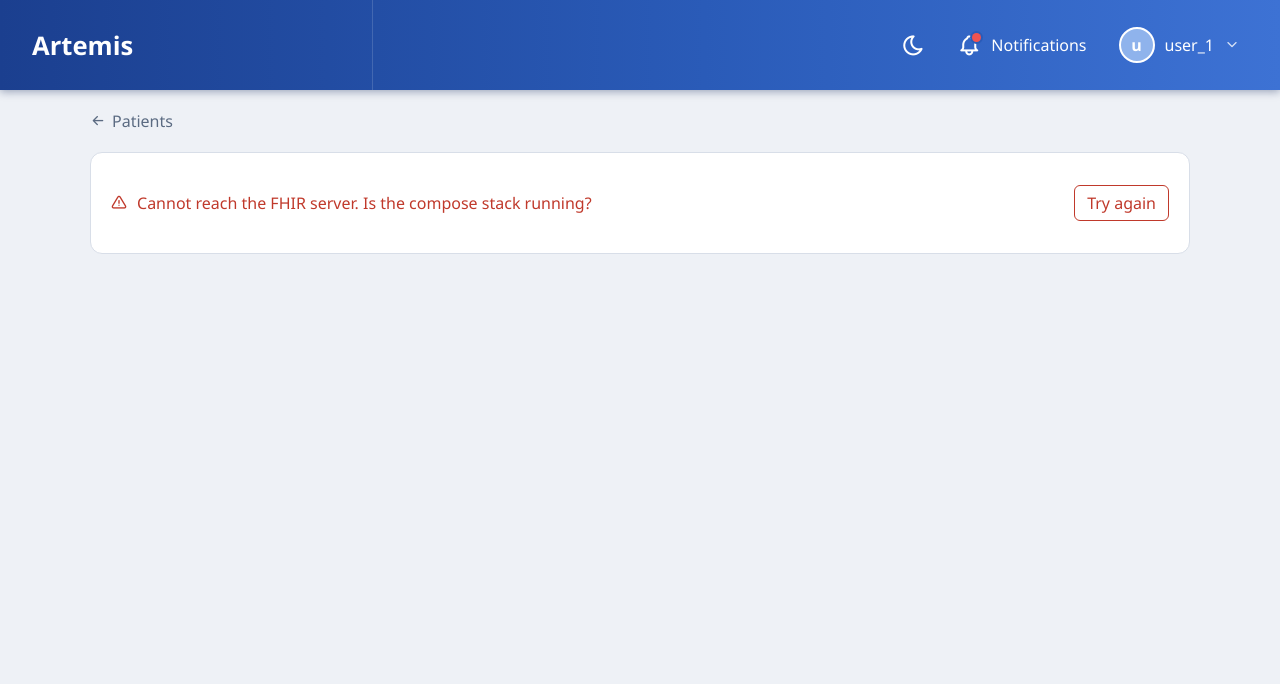
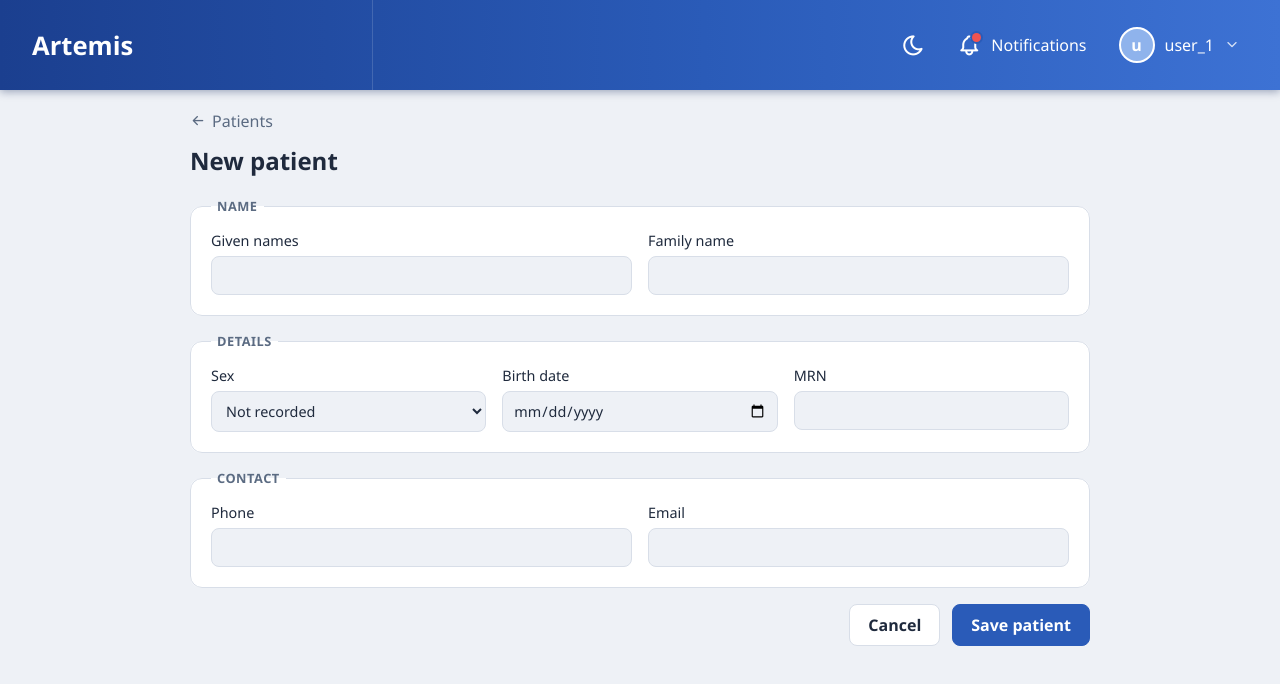
Before and after one commit to fragkiadamis/hospital-records, an Angular app: page /patients/new in a window 1280 px wide. Shown: the top 684 px of the page. Built offline with nearby package versions, Linux system fonts and the light colour scheme; no server answers.

Commit message:
feat: Add patient form and create page

```diff
--- a/src/app/app.routes.ts
+++ b/src/app/app.routes.ts
@@ -9,6 +9,11 @@ export const routes: Routes = [
     loadComponent: () => import('./pages/patient-list/patient-list').then((m) => m.PatientList),
   },
   {
+    path: 'patients/new', // before patients/:id, which would otherwise take "new" as an id
+    title: 'New patient · Artemis',
+    loadComponent: () => import('./pages/patient-new/patient-new').then((m) => m.PatientNew),
+  },
+  {
     path: 'patients/:id',
     title: 'Patient · Artemis', // replaced by the patient's name once loaded
     loadComponent: () => import('./pages/patient-page/patient-page').then((m) => m.PatientPage),
--- /dev/null
+++ b/src/app/fhir/resources/patient/patient-form/patient-form.html
@@ -0,0 +1,81 @@
+<form [formGroup]="form" (ngSubmit)="submit()" novalidate>
+  <fieldset>
+    <legend>Name</legend>
+    <div class="row">
+      <label>
+        Given names
+        <input formControlName="given" autocomplete="off" [attr.aria-invalid]="showNameError" />
+      </label>
+      <label>
+        Family name
+        <input formControlName="family" autocomplete="off" [attr.aria-invalid]="showNameError" />
+      </label>
+    </div>
+    @if (showNameError) {
+      <p class="error" role="alert">Enter a given or a family name.</p>
+    }
+  </fieldset>
+
+  <fieldset>
+    <legend>Details</legend>
+    <div class="row">
+      <label>
+        Sex
+        <select formControlName="gender">
+          <option value="">Not recorded</option>
+          <option value="female">Female</option>
+          <option value="male">Male</option>
+          <option value="other">Other</option>
+          <option value="unknown">Unknown</option>
+        </select>
+      </label>
+      <label>
+        Birth date
+        <input
+          type="date"
+          formControlName="birthDate"
+          [max]="today"
+          [attr.aria-invalid]="showError('birthDate', 'future')"
+        />
+        @if (showError('birthDate', 'future')) {
+          <span class="error" role="alert">The birth date can't be in the future.</span>
+        }
+      </label>
+      <label>
+        <span><abbr title="Medical record number">MRN</abbr></span>
+        <input formControlName="mrn" autocomplete="off" />
+      </label>
+    </div>
+  </fieldset>
+
+  <fieldset>
+    <legend>Contact</legend>
+    <div class="row">
+      <label>
+        Phone
+        <input type="tel" formControlName="phone" autocomplete="off" />
+      </label>
+      <label>
+        Email
+        <input
+          type="email"
+          formControlName="email"
+          autocomplete="off"
+          [attr.aria-invalid]="showError('email', 'email')"
+        />
+        @if (showError('email', 'email')) {
+          <span class="error" role="alert">Enter a valid email address.</span>
+        }
+      </label>
+    </div>
+  </fieldset>
+
+  <div class="actions">
+    <button type="button" class="secondary" [disabled]="saving()" (click)="cancelled.emit()">
+      Cancel
+    </button>
+    <button type="submit" class="primary" [disabled]="saving()">
+      {{ saving() ? 'Saving…' : 'Save patient' }}
+    </button>
+  </div>
+</form>
--- /dev/null
+++ b/src/app/fhir/resources/patient/patient-form/patient-form.scss
@@ -0,0 +1,102 @@
+:host {
+  display: block;
+}
+
+form {
+  display: grid;
+  gap: 16px;
+}
+
+fieldset {
+  margin: 0;
+  padding: 16px 20px 20px;
+  border: 1px solid var(--border);
+  border-radius: 12px;
+  background: var(--surface);
+}
+
+legend {
+  padding: 0 6px;
+  color: var(--text-muted);
+  font-size: 0.8rem;
+  font-weight: 600;
+  letter-spacing: 0.04em;
+  text-transform: uppercase;
+}
+
+.row {
+  display: grid;
+  grid-template-columns: repeat(auto-fit, minmax(220px, 1fr));
+  gap: 16px;
+}
+
+label {
+  display: grid;
+  gap: 6px;
+  align-content: start;
+  font-size: 0.9rem;
+}
+
+abbr {
+  text-decoration: none;
+}
+
+input,
+select {
+  padding: 9px 10px;
+  border: 1px solid var(--border);
+  border-radius: 8px;
+  color: inherit;
+  background: var(--bg);
+  font: inherit;
+
+  &:focus {
+    border-color: var(--header-mid);
+    outline: 2px solid color-mix(in srgb, var(--header-mid) 25%, transparent);
+  }
+
+  &[aria-invalid='true'] {
+    border-color: #c0392b;
+  }
+}
+
+.error {
+  margin: 8px 0 0;
+  color: #c0392b;
+  font-size: 0.85rem;
+}
+
+label .error {
+  margin: 0;
+}
+
+.actions {
+  display: flex;
+  justify-content: flex-end;
+  gap: 12px;
+}
+
+button {
+  padding: 9px 18px;
+  border-radius: 8px;
+  font: inherit;
+  font-weight: 600;
+  cursor: pointer;
+
+  &:disabled {
+    opacity: 0.6;
+    cursor: default;
+  }
+}
+
+.primary {
+  border: 1px solid var(--header-mid);
+  color: #fff;
+  background: var(--header-mid);
+}
+
+.secondary {
+  border: 1px solid var(--border);
+  color: inherit;
+  background: var(--surface);
+}
--- /dev/null
+++ b/src/app/fhir/resources/patient/patient-form/patient-form.ts
@@ -0,0 +1,88 @@
+import { Component, effect, inject, input, output } from '@angular/core';
+import {
+  AbstractControl,
+  NonNullableFormBuilder,
+  ReactiveFormsModule,
+  ValidationErrors,
+  Validators,
+} from '@angular/forms';
+import type { Patient } from 'fhir/r4';
+import { formToPatient, PatientFormValue, patientToForm } from '../patient-mapper';
+
+/** Today as YYYY-MM-DD in the user's time zone, the format of <input type="date">. */
+function today(): string {
+  const now = new Date();
+  return new Date(now.getTime() - now.getTimezoneOffset() * 60_000).toISOString().slice(0, 10);
+}
+
+/** A birth date can't be in the future. */
+function notInFuture(control: AbstractControl<string>): ValidationErrors | null {
+  return control.value && control.value > today() ? { future: true } : null;
+}
+
+/** A patient needs at least a given or a family name. */
+function nameRequired(group: AbstractControl): ValidationErrors | null {
+  const { given, family } = group.value as Pick<PatientFormValue, 'given' | 'family'>;
+  return given?.trim() || family?.trim() ? null : { nameRequired: true };
+}
+
+/**
+ * Create / edit form for a Patient. It saves nothing itself: on submit it emits the Patient
+ * built by the mapper, and the page decides whether that is a create or an update.
+ */
+@Component({
+  imports: [ReactiveFormsModule],
+  selector: 'app-patient-form',
+  styleUrl: './patient-form.scss',
+  templateUrl: './patient-form.html',
+})
+export class PatientForm {
+  /** The stored patient when editing; fields the form doesn't show are kept from it. */
+  readonly patient = input<Patient>();
+  /** Disables the buttons while the page is saving. */
+  readonly saving = input(false);
+
+  readonly save = output<Patient>();
+  readonly cancelled = output<void>();
+
+  protected readonly form = inject(NonNullableFormBuilder).group(
+    {
+      given: [''],
+      family: [''],
+      gender: ['' as PatientFormValue['gender']],
+      birthDate: ['', notInFuture],
+      phone: [''],
+      email: ['', Validators.email],
+      mrn: [''],
+    },
+    { validators: nameRequired },
+  );
+
+  protected readonly today = today();
+
+  constructor() {
+    effect(() => {
+      const patient = this.patient();
+      if (patient) this.form.reset(patientToForm(patient));
+    });
+  }
+
+  protected submit(): void {
+    if (this.form.invalid) {
+      this.form.markAllAsTouched();
+      return;
+    }
+    this.save.emit(formToPatient(this.form.getRawValue(), this.patient()));
+  }
+
+  /** Show a field's error only once the user has left it (or tried to submit). */
+  protected showError(field: keyof PatientFormValue, error: string): boolean {
+    const control = this.form.controls[field];
+    return control.touched && control.hasError(error);
+  }
+
+  protected get showNameError(): boolean {
+    const { given, family } = this.form.controls;
+    return (given.touched || family.touched) && this.form.hasError('nameRequired');
+  }
+}
--- a/src/app/pages/patient-list/patient-list.html
+++ b/src/app/pages/patient-list/patient-list.html
@@ -13,6 +13,11 @@
         (input)="query.set(search.value)"
       />
     </label>
+
+    <a class="new" routerLink="/patients/new">
+      <i class="ti ti-plus" aria-hidden="true"></i>
+      New patient
+    </a>
   </header>
 
   <div class="card" aria-live="polite" [attr.aria-busy]="patients.isLoading()">
--- a/src/app/pages/patient-list/patient-list.scss
+++ b/src/app/pages/patient-list/patient-list.scss
@@ -8,7 +8,6 @@
   display: flex;
   flex-wrap: wrap;
   align-items: center;
-  justify-content: space-between;
   gap: 16px;
   margin-bottom: 20px;
 
@@ -24,6 +23,7 @@
   align-items: center;
   gap: 8px;
   width: min(360px, 100%);
+  margin-left: auto;
   padding: 0 12px;
   border: 1px solid var(--border);
   border-radius: 8px;
@@ -48,6 +48,23 @@
     color: inherit;
     background: none;
     font: inherit;
+  }
+}
+
+.new {
+  display: inline-flex;
+  align-items: center;
+  gap: 6px;
+  padding: 9px 16px;
+  border-radius: 8px;
+  color: #fff;
+  background: var(--header-mid);
+  font-weight: 600;
+  text-decoration: none;
+
+  &:focus-visible {
+    outline: 2px solid var(--header-mid);
+    outline-offset: 2px;
   }
 }
 
--- /dev/null
+++ b/src/app/pages/patient-new/patient-new.html
@@ -0,0 +1,17 @@
+<section class="page">
+  <a class="back" routerLink="/patients">
+    <i class="ti ti-arrow-left" aria-hidden="true"></i>
+    Patients
+  </a>
+
+  <h1>New patient</h1>
+
+  @if (error()) {
+    <div class="error" role="alert">
+      <i class="ti ti-alert-triangle" aria-hidden="true"></i>
+      <span>The patient was not saved: {{ error() }}</span>
+    </div>
+  }
+
+  <app-patient-form [saving]="saving()" (save)="create($event)" (cancelled)="cancel()" />
+</section>
--- /dev/null
+++ b/src/app/pages/patient-new/patient-new.scss
@@ -0,0 +1,35 @@
+.page {
+  max-width: 900px;
+  margin: 0 auto;
+  padding: 20px 32px 28px;
+}
+
+.back {
+  display: inline-flex;
+  align-items: center;
+  gap: 6px;
+  margin-bottom: 12px;
+  color: var(--text-muted);
+  text-decoration: none;
+
+  &:hover {
+    color: var(--text);
+  }
+}
+
+h1 {
+  margin: 0 0 20px;
+  font-size: 1.5rem;
+  font-weight: 600;
+}
+
+.error {
+  display: flex;
+  align-items: center;
+  gap: 10px;
+  margin-bottom: 16px;
+  padding: 12px 16px;
+  border: 1px solid #c0392b;
+  border-radius: 8px;
+  color: #c0392b;
+}
--- /dev/null
+++ b/src/app/pages/patient-new/patient-new.ts
@@ -0,0 +1,36 @@
+import { Component, inject, signal } from '@angular/core';
+import { Router, RouterLink } from '@angular/router';
+import type { Patient } from 'fhir/r4';
+import { FhirClient } from '../../fhir/client/fhir-client';
+import { fhirErrorMessage } from '../../fhir/client/fhir-error';
+import { PatientForm } from '../../fhir/resources/patient/patient-form/patient-form';
+
+@Component({
+  imports: [PatientForm, RouterLink],
+  selector: 'app-patient-new',
+  styleUrl: './patient-new.scss',
+  templateUrl: './patient-new.html',
+})
+export class PatientNew {
+  private readonly fhir = inject(FhirClient);
+  private readonly router = inject(Router);
+
+  protected readonly saving = signal(false);
+  protected readonly error = signal('');
+
+  protected create(patient: Patient): void {
+    this.saving.set(true);
+    this.error.set('');
+    this.fhir.create(patient).subscribe({
+      next: (created) => this.router.navigate(['/patients', created.id]),
+      error: (err) => {
+        this.error.set(fhirErrorMessage(err));
+        this.saving.set(false);
+      },
+    });
+  }
+
+  protected cancel(): void {
+    this.router.navigate(['/patients']);
+  }
+}
```
Also changed, not shown: 2 other files (tests, documents, lock files or other folders).
